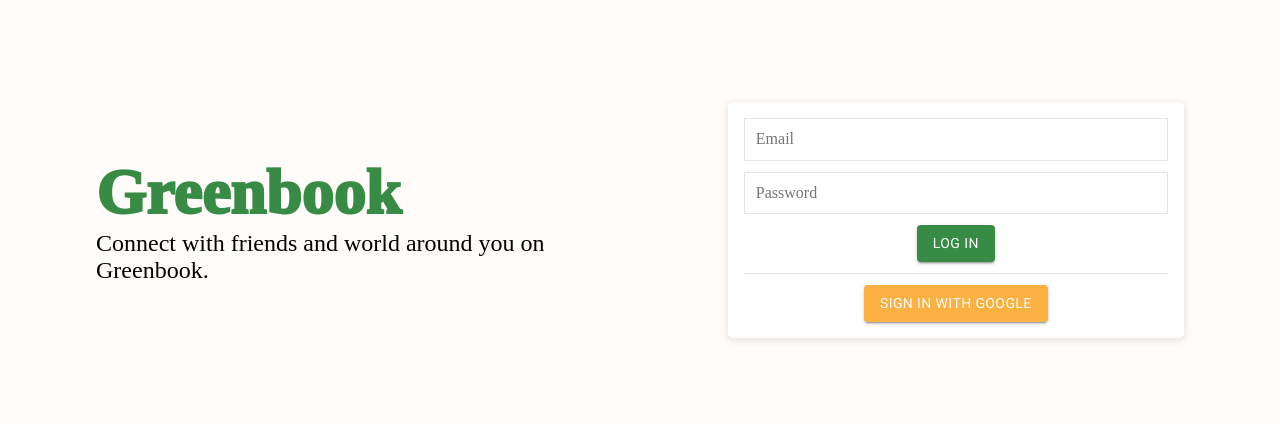
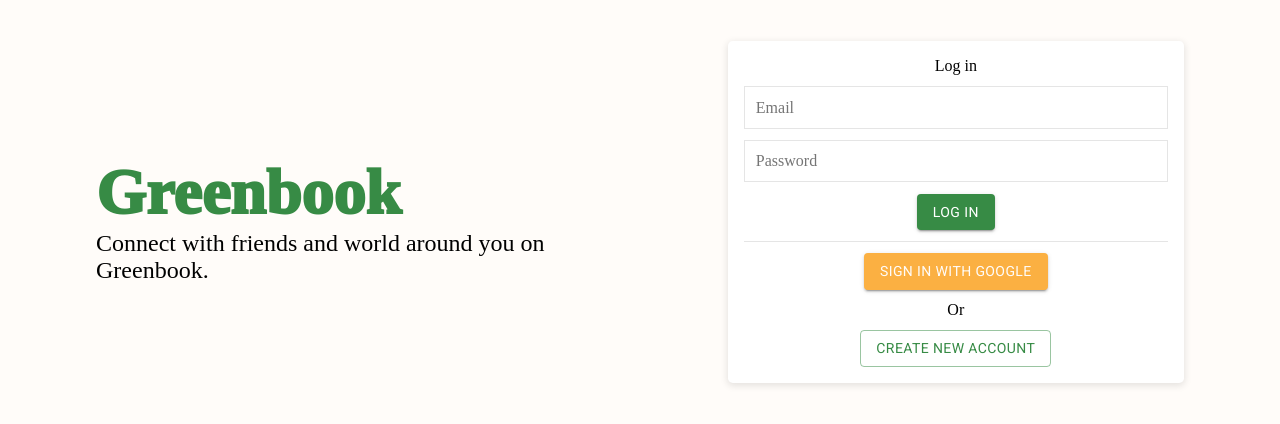
Before and after one commit to Mlodzieniak/facebook-clone, a React (Create React App) app: page /login in a window 1280 px wide. Shown: the part 180-604 px from the top of the page. Built offline with nearby package versions, Linux system fonts and the light colour scheme; no server answers; a web font is replaced by a local one.

Commit message:
add redirect to login and signup pages

```diff
--- a/src/App.jsx
+++ b/src/App.jsx
@@ -3,8 +3,6 @@ import "./styles/app.css";
 import { ThemeProvider } from "@mui/material";
 import { BrowserRouter as Router, Routes, Route } from "react-router-dom";
 import theme from "./themes/theme";
-// import { useAuthState } from "react-firebase-hooks/auth";
-// import { auth } from "./firebase";
 import Login from "./pages/Login";
 import Signup from "./pages/Signup";
 import UserProfile from "./pages/UserProfile";
--- a/src/components/NavBar.jsx
+++ b/src/components/NavBar.jsx
@@ -3,6 +3,7 @@ import "../styles/navbar.css";
 import {
   Box, Tabs, Tab, Avatar, Button,
 } from "@mui/material";
+import { redirect } from "react-router-dom";
 import { auth } from "../firebase";
 
 function NavBar() {
@@ -11,6 +12,7 @@ function NavBar() {
   const handleChange = (event, newValue) => {
     setValue(newValue);
   };
+
   return (
     <div className="navbar">
       <div className="navbar-wrapper">
@@ -29,9 +31,13 @@ function NavBar() {
               onChange={handleChange}
               aria-label="basic tabs example"
             >
-              <Tab label="Home" />
+              <Tab label="Home" onClick={() => redirect("/")}>
+                {/* <Navigate to="/" /> */}
+              </Tab>
               <Tab label="Friends" />
-              <Tab label="Tab Three" />
+              <Tab label="My Profile" onClick={() => redirect("/myaccount")}>
+                {/* <Navigate to="/myaccount" /> */}
+              </Tab>
             </Tabs>
           </Box>
         </div>
--- a/src/pages/Login.jsx
+++ b/src/pages/Login.jsx
@@ -1,6 +1,6 @@
 import React, { useState, useContext } from "react";
-import { Navigate } from "react-router-dom";
-import { Button, Alert } from "@mui/material";
+import { Navigate, useNavigate } from "react-router-dom";
+import { Button, Alert, Divider } from "@mui/material";
 import "../styles/login.css";
 import { AuthErrorCodes, signInWithEmailAndPassword } from "firebase/auth";
 import { auth } from "../firebase";
@@ -12,6 +12,7 @@ function Login() {
   const [loginError, setLoginError] = useState(null);
 
   const currentUser = useContext(AuthContext);
+  const navigate = useNavigate();
 
   const onChange = (event, cb) => {
     cb(event.target.value);
@@ -44,17 +45,21 @@ function Login() {
         </div>
         <div className="interface">
           <div className="login-wrapper">
+            <div>Log in</div>
             <input type="text" placeholder="Email" onChange={(event) => onChange(event, setEmail)} />
             <input type="password" placeholder="Password" onChange={(event) => onChange(event, setPassword)} />
             <Button variant="contained" onClick={signIn}>Log In</Button>
             <span className="divider" />
             <Button variant="contained" color="secondary">Sign in with Google</Button>
+            <Divider>Or</Divider>
+            <Button variant="outlined" onClick={() => navigate("/signup")}>Create new account</Button>
           </div>
           <div className="error-wrapper">
             <div className="error">
               {loginError ? (<Alert severity="error">{loginError}</Alert>) : null}
             </div>
           </div>
+
         </div>
 
       </div>
--- a/src/pages/Signup.jsx
+++ b/src/pages/Signup.jsx
@@ -1,8 +1,10 @@
-import React, { useState, useEffect } from "react";
-import { Button, Alert } from "@mui/material";
+import React, { useState, useEffect, useContext } from "react";
+import { Button, Alert, Divider } from "@mui/material";
 import "../styles/login.css";
 import { createUserWithEmailAndPassword } from "firebase/auth";
+import { Navigate, useNavigate } from "react-router";
 import { auth } from "../firebase";
+import { AuthContext } from "../Auth";
 
 function Signup() {
   const [email, setEmail] = useState("");
@@ -14,13 +16,15 @@ function Signup() {
   const [emailError, setEmailError] = useState(false);
   const [passwordError, setPasswordError] = useState(false);
 
+  const currentUser = useContext(AuthContext);
+  const navigate = useNavigate();
+
   const onChange = (event, cb) => {
     cb(event.target.value);
   };
   const submit = () => {
     if (viableEmail && viablePassword) {
       createUserWithEmailAndPassword(auth, email, password);
-      console.log("done");
     }
   };
   useEffect(() => {
@@ -34,6 +38,7 @@ function Signup() {
   }, [password]);
 
   return (
+    currentUser ? (<Navigate to="/" />) : (
       <div className="login-page">
         <div className="logo-wrapper">
           <div className="logo">Greenbook</div>
@@ -45,6 +50,8 @@ function Signup() {
             <input value={email} onChange={(event) => onChange(event, setEmail)} type="text" placeholder="Email" />
             <input value={password} onChange={(event) => onChange(event, setPassword)} type="password" placeholder="Password" />
             <Button variant="contained" onClick={submit}>Submit</Button>
+            <Divider>Or</Divider>
+            <Button variant="outlined" onClick={() => navigate("/login")}>Login with existing account</Button>
           </div>
           <div className="error-wrapper">
             <div className="error">
@@ -53,8 +60,8 @@ function Signup() {
             </div>
           </div>
         </div>
-
       </div>
+    )
   );
 }
 
--- a/src/styles/login.css
+++ b/src/styles/login.css
@@ -60,6 +60,11 @@ button {
     white-space: nowrap;
 }
 
+.interface {
+    display: flex;
+    flex-direction: column;
+    gap: 1rem;
+}
 
 
 .error-wrapper {
```
Lines whose indentation alone changed are shown as unchanged.
